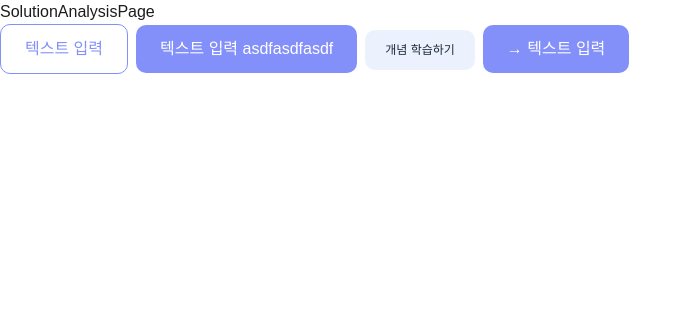
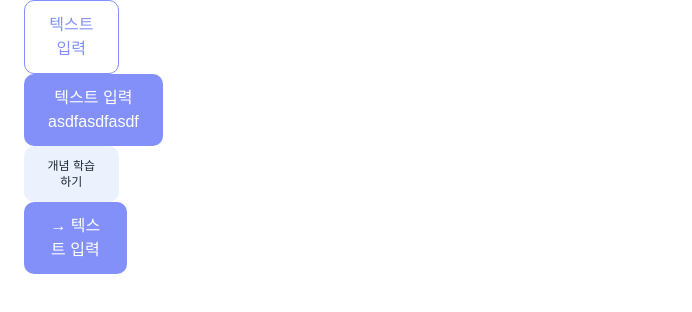
Before and after one commit to hyjoo1226/Souffle, a React (Vite) app in the folder frontend/: page /analysis in a window 1280 px wide. Shown: the top 312 px of the page, without its empty margins (0-692 px from the left). Built offline with nearby package versions, Linux system fonts and the light colour scheme.

Commit message:
feat: container class 전체 적용용

```diff
--- a/frontend/src/App.tsx
+++ b/frontend/src/App.tsx
@@ -1,17 +1,19 @@
-import { Link } from "react-router-dom";
+// import { Link } from "react-router-dom";
 import Router from "./routes/Router";
 
 function App() {
   return (
     <>
       {/* 공통 네비게이션 */}
-      <nav className="flex gap-4 p-4 bg-gray-300">
+      {/* <nav className="flex gap-4 p-4 bg-gray-300">
         <Link to="/solving">문제 풀이</Link>
         <Link to="/analysis">풀이 분석</Link>
-      </nav>
+      </nav> */}
 
-      {/* 라우팅 영역 */}
-      <Router />
+      <div className="container">
+        {/* 라우팅 영역 */}
+        <Router />
+      </div>
     </>
   );
 }
--- a/frontend/src/components/common/Button.tsx
+++ b/frontend/src/components/common/Button.tsx
@@ -35,7 +35,7 @@ export const Button = forwardRef<HTMLButtonElement, ButtonProps>((
     <button
       ref={ref}
       className={clsx(
-        'rounded-[10px] transition',      // 공통
+        'rounded-[10px]',      // 공통
         variantStyles[variant],                     // variant 별
         sizeStyles[size],                           // size 별
         className,
--- a/frontend/src/main.tsx
+++ b/frontend/src/main.tsx
@@ -1,7 +1,7 @@
 import { StrictMode } from "react";
 import { createRoot } from "react-dom/client";
 import { BrowserRouter } from "react-router-dom";
-import Router from "./routes/Router";
+// import Router from "./routes/Router";
 
 import "./index.css";
 import App from "./App.tsx";
@@ -13,7 +13,7 @@ registerSW({ immediate: true });
 createRoot(document.getElementById("root")!).render(
   <StrictMode>
     <BrowserRouter>
-      <Router />
+      <App />
     </BrowserRouter>
   </StrictMode>
 );
--- a/frontend/src/pages/problemSolving/SolutionAnalysisPage.tsx
+++ b/frontend/src/pages/problemSolving/SolutionAnalysisPage.tsx
@@ -1,14 +1,13 @@
 import { Button } from '@/components/common/Button';
 
 const SolutionAnalysisPage = () => {
-  return <div className="text-gray-700">
-    SolutionAnalysisPage
+  return <div className="grid grid-cols-12 gap-x-4">
     <div className="space-x-2">
       {/* 기본 타원형 */}
       <Button>텍스트 입력</Button>
 
       {/* 채워진 버튼 */}
-      <Button variant="solid">텍스트 입력         asdfasdfasdf     </Button>
+      <Button variant="solid">텍스트 입력 asdfasdfasdf     </Button>
 
       {/* 개념학습 버튼 */}
       <Button variant="sub" size="sm">개념 학습하기</Button>
```
